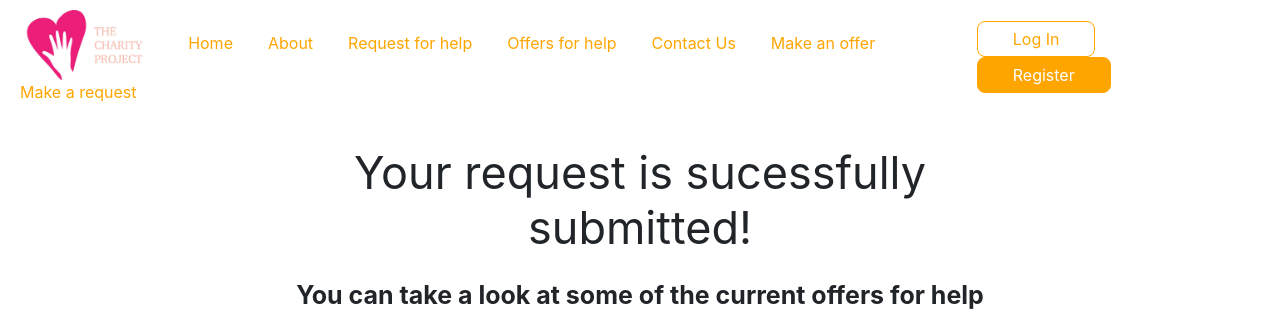
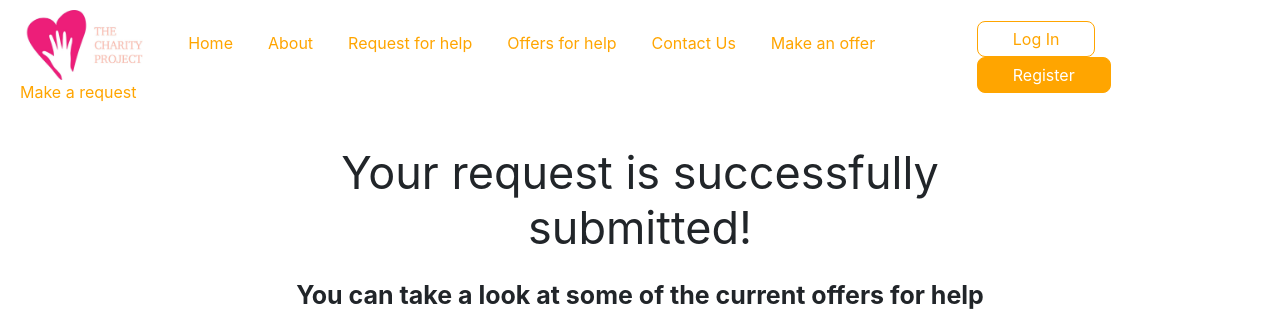
Before and after one commit to ameliayamato/BT3103-Project, a Vue app in the folder project/: page /request-made in a window 1280 px wide. Shown: the top 311 px of the page. Built offline with nearby package versions, Linux system fonts and the light colour scheme; no server answers; the database is empty.

Commit message:
Update SubmissionPage1.vue

```diff
--- a/project/src/views/SubmissionPage1.vue
+++ b/project/src/views/SubmissionPage1.vue
@@ -18,7 +18,7 @@ export default {
     },
     data: function() {
         return {
-            message1: 'Your request is sucessfully submitted!',
+            message1: 'Your request is successfully submitted!',
             message2: 'You can take a look at some of the current offers for help',
         }
     }
```
